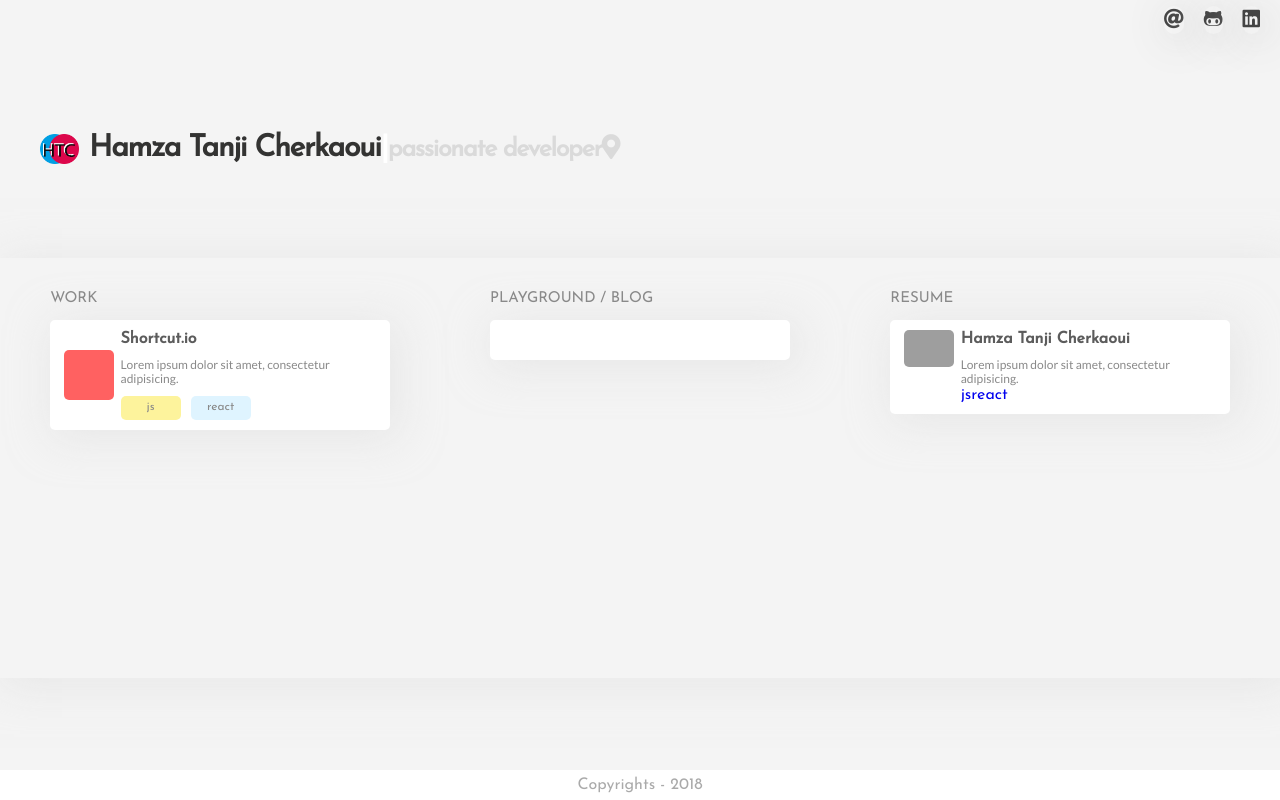
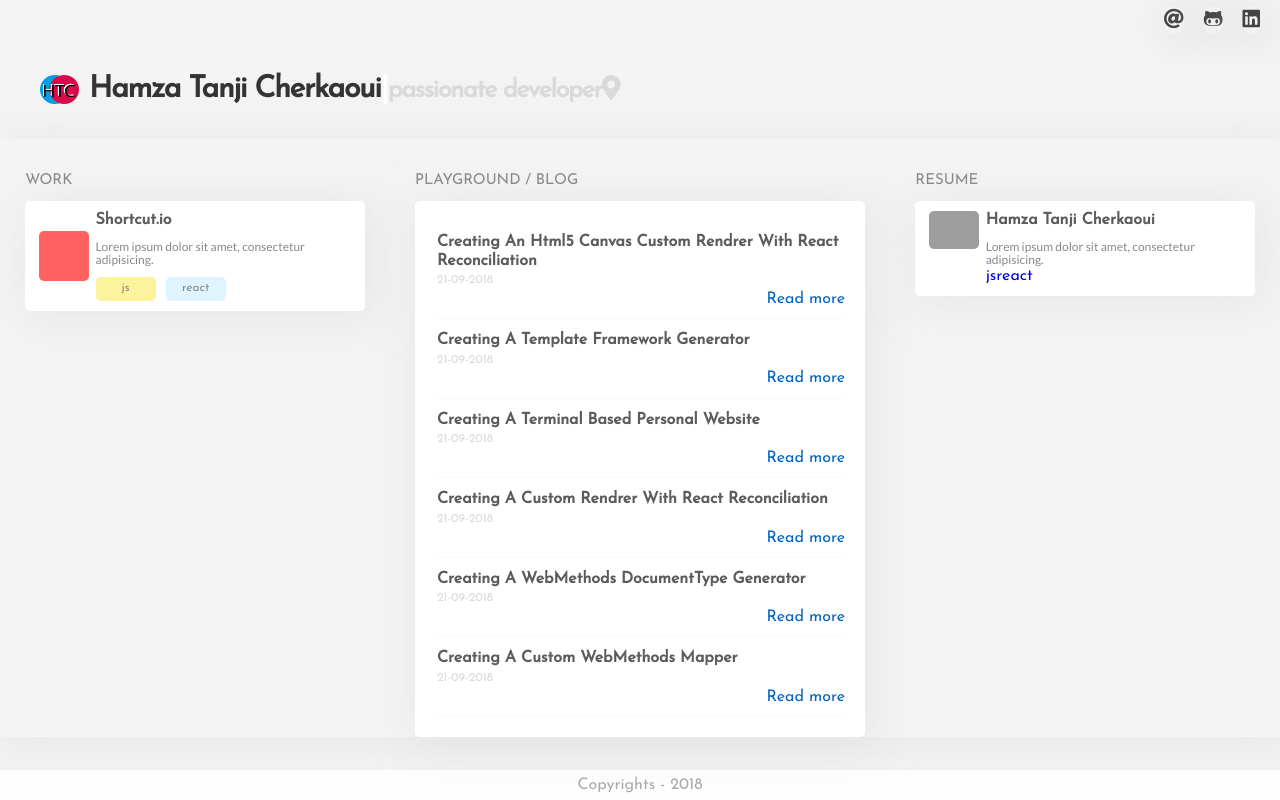
Before and after one commit to HamzaTanjiCherkaoui/personalWebsite, a React (Create React App) app: page / in a window 1280 px wide. Built offline with nearby package versions, Linux system fonts and the light colour scheme; grey boxes are pictures that could not be loaded.

Commit message:
adding PostsList , PostsListItem component

```diff
--- a/src/App.css
+++ b/src/App.css
@@ -73,23 +73,6 @@ h2 {
 	/*padding : 0;*/
 	margin : 0;
 }
-.card {
-	background-color: #fff;
-	padding: 10px;
-	box-shadow: 5px 5px 40px 5px rgba(222,222,222,0.5);
-	border-radius: 5px;
-	display: flex;
-	justify-content: space-around;
-	transition : transform .3s ease;
-	margin-bottom: 10px;
-}
-.card .image {
-	width : 50px;
-	height: 50px;
-	border-radius: 5px;
-	align-self: center;
-	box-sizing: border-box;
-}
 .image {
 	width : 50px;
 	height: 50px;
@@ -101,24 +84,8 @@ h2 {
 	background-color: #FF6161;
 	color : #fff !important;
 }
-.card .details {
-	width: 80%;
-	display: flex;
-	flex-direction: column;
-
-}
-.card .details .label {
-	font-weight: 800;
-	color : #5C5C5C;
-	margin-bottom: 10px;
-}
-.card .details .description {
-	font-size: 12px;
-	color : #898989;
-	font-family: 'Lato',sans-serif;
-
-}
 .hover:hover {
+	cursor: pointer;
 	transform : scale(1.013);
 	box-shadow: 5px 5px 25px 0px rgba(46,61,73,0.12);
 }
@@ -150,41 +117,8 @@ a {
 .orange {
 	background-color: #FDA65F;
 }
-.blog {
-	background-color: #fff;
-	padding: 20px;
-	box-shadow: 5px 5px 40px 5px rgba(222,222,222,0.5);
-	border-radius: 5px;
-	/*display: flex;*/
-	justify-content: space-around;
-	transition : transform .3s ease;
-	margin-bottom: 10px;
-}
 .no-padding {
 	padding: 0;
-}
-.blog .title {
-	text-transform: capitalize;
-	font-weight: 800;
-	color: #5C5C5C;
-}
-.blog .timestamp {
-	color :#dadada;
-	font-size: 12px;
-}
-.blog  li {
-	display: flex;
-	flex-direction: column;
-	border-bottom: 1px solid #fafafa;
-	padding-bottom: 10px;
-	padding-top: 10px;
-}
-.blog a {
-	align-self: flex-end;
-
-}
-.blog p {
-	margin: 2px;
 }
 .contact {
 	list-style: none;
--- a/src/App.js
+++ b/src/App.js
@@ -3,9 +3,18 @@ import Header from './components/header/Header';
 import Card from './components/card/Card';
 import logo from './logo.png';
 import './App.css';
+import PostsList from './components/postsList/PostsList';
 
 class App extends Component {
   render() {
+    const posts = [
+      {title : "Creating An Html5 Canvas Custom Rendrer With React Reconciliation" , timestamp : "21-09-2018"},
+      {title : "Creating A Template Framework Generator" , timestamp : "21-09-2018"},
+      {title : "Creating A Terminal Based Personal Website" , timestamp : "21-09-2018"},
+      {title : "Creating A Custom Rendrer With React Reconciliation" , timestamp : "21-09-2018"},
+      {title : "Creating A WebMethods DocumentType Generator" , timestamp : "21-09-2018"},
+      {title : "Creating A Custom WebMethods Mapper" , timestamp : "21-09-2018"},
+    ];
     return (
       <React.Fragment>
 
@@ -41,9 +50,7 @@ class App extends Component {
             </div>
             <div className="section">
               <h2>Playground / Blog</h2>
-              <ul className="blog">
-
-              </ul>
+              <PostsList posts={posts} />
             </div>
             <div className="section">
               <h2>Resume</h2>
--- a/src/components/card/Card.css
+++ b/src/components/card/Card.css
@@ -0,0 +1,35 @@
+.card {
+	background-color: #fff;
+	padding: 10px;
+	box-shadow: 5px 5px 40px 5px rgba(222,222,222,0.5);
+	border-radius: 5px;
+	display: flex;
+	justify-content: space-around;
+	transition : transform .3s ease;
+	margin-bottom: 10px;
+}
+.card .image {
+	width : 50px;
+	height: 50px;
+	border-radius: 5px;
+	align-self: center;
+	box-sizing: border-box;
+}
+
+.card .details {
+	width: 80%;
+	display: flex;
+	flex-direction: column;
+
+}
+.card .details .label {
+	font-weight: 800;
+	color : #5C5C5C;
+	margin-bottom: 10px;
+}
+.card .details .description {
+	font-size: 12px;
+	color : #898989;
+	font-family: 'Lato',sans-serif;
+
+}
--- a/src/components/card/Card.js
+++ b/src/components/card/Card.js
@@ -1,4 +1,5 @@
 import React from 'react';
+import './Card.css';
 import Tag from '../tag/Tag';
 const Card = ({title, subTitle, effect, tags, onClick}) => {
     return (
--- /dev/null
+++ b/src/components/postsList/PostsList.css
@@ -0,0 +1,18 @@
+.blog {
+	background-color: #fff;
+	padding: 20px;
+	box-shadow: 5px 5px 40px 5px rgba(222,222,222,0.5);
+	border-radius: 5px;
+	/*display: flex;*/
+	justify-content: space-around;
+	transition : transform .3s ease;
+	margin-bottom: 10px;
+}
+
+.blog  li {
+	display: flex;
+	flex-direction: column;
+	border-bottom: 1px solid #fafafa;
+	padding-bottom: 10px;
+	padding-top: 10px;
+}
--- /dev/null
+++ b/src/components/postsList/PostsList.js
@@ -0,0 +1,15 @@
+import React from 'react';
+import './PostsList.css';
+import PostsListItem from '../postsListItem/PostsListItem';
+
+const PostsList = ({posts}) => {
+    return (
+        <ul className="blog">
+              {posts.map(post => {
+                 return ( <PostsListItem {...post} />)
+              })}
+              </ul>
+    )
+}
+
+export default PostsList;
--- /dev/null
+++ b/src/components/postsListItem/PostsListItem.css
@@ -0,0 +1,18 @@
+.blog .title {
+	text-transform: capitalize;
+	font-weight: 800;
+	color: #5C5C5C;
+}
+.blog .timestamp {
+	color :#dadada;
+	font-size: 12px;
+}
+.blog a {
+    align-self: flex-end;
+    color : rgba(0,100,190);
+    cursor: pointer;
+
+}
+.blog p {
+	margin: 2px;
+}
--- a/src/components/postsListItem/PostsListItem.js
+++ b/src/components/postsListItem/PostsListItem.js
@@ -12,3 +12,4 @@ const PostsListItem = ({title, timestamp , onReadMore}) => {
 
     )
 }
+export default PostsListItem;
```
Also changed, not shown: src/components/postsListItem/PostsListItems.css (deleted).
